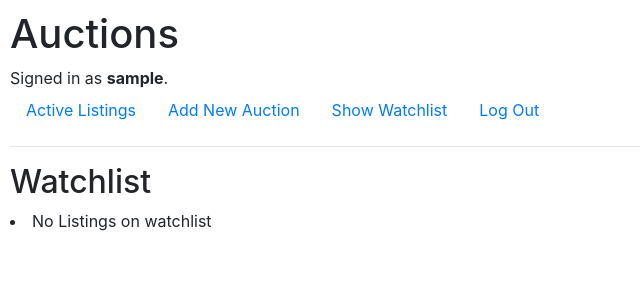
After one commit to marcelkaminski/CS50s-Web-Programming-with-Python-and-JavaScript, a Django app: page /watchlist in a window 1280 px wide. The commit adds this page. Shown: the top 300 px of the page, without its empty margins (0-640 px from the left). Run offline with Django 3.2, Linux system fonts and the light colour scheme; the visitor is signed in with stand-in values (Sample User, id 1); data comes from the database, SQL or seed files in the repository; data that the repository does not hold is empty; some libraries are stand-ins or nearby versions.

Commit message:
Add Watchlist

```diff
--- a/Project 2/auctions/admin.py
+++ b/Project 2/auctions/admin.py
@@ -1,7 +1,8 @@
 from django.contrib import admin
-from .models import User, Category, Auction
+from .models import User, Category, Auction, Watchlist
 
 # Register your models here.
 admin.site.register(User)
 admin.site.register(Category)
 admin.site.register(Auction)
+admin.site.register(Watchlist)
--- a/Project 2/auctions/models.py
+++ b/Project 2/auctions/models.py
@@ -25,3 +25,11 @@ class Auction(models.Model):
 
     def __str__(self):
         return f"{self.owner}/{self.title}"
+
+
+class Watchlist(models.Model):
+    user = models.ForeignKey(User, on_delete=models.CASCADE, related_name="watchlist")
+    auction = models.ForeignKey(Auction, on_delete=models.CASCADE, related_name="listings")
+
+    def __str__(self):
+        return f"{self.user.username} add {self.auction.title} to watchlist"
--- a/Project 2/auctions/templates/auctions/index.html
+++ b/Project 2/auctions/templates/auctions/index.html
@@ -6,7 +6,8 @@
     {% for auction in auctions %}
         <div>
         <img alt="Image" src={{ auction.imageURL }} width=50 height=50>
-        {{ auction.title }} {{ auction.owner }} {{ auction.date }} {{ auction.category }}<br>
+        <a href="{% url 'auction' auction.id %}">{{ auction.title }} </a>
+        {{ auction.owner }} {{ auction.date }} {{ auction.category }}<br>
         {{ auction.description }}
         <div><br><br>
     {% empty %}
--- a/Project 2/auctions/templates/auctions/layout.html
+++ b/Project 2/auctions/templates/auctions/layout.html
@@ -25,6 +25,9 @@
                     <a class="nav-link" href="{% url 'add' %}">Add New Auction</a>
                 </li>
                 <li class="nav-item">
+                    <a class="nav-link" href="{% url 'watchlist' %}">Show Watchlist</a>
+                </li>
+                <li class="nav-item">
                     <a class="nav-link" href="{% url 'logout' %}">Log Out</a>
                 </li>
             {% else %}
--- /dev/null
+++ b/Project 2/auctions/templates/auctions/watchlist.html
@@ -0,0 +1,17 @@
+{% extends "auctions/layout.html" %}
+
+{% block title %}Watchlist{% endblock %}
+
+{% block body %}
+    <h2>Watchlist</h2>
+    {% for auction in auctions %}
+        <div>
+        <img alt="Image" src={{ auction.auction.imageURL }} width=50 height=50>
+        <a href="{% url 'auction' auction.id %}">{{ auction.auction.title }} </a>
+        {{ auction.auction.owner }} {{ auction.auction.date }} {{ auction.auction.category }}<br>
+        {{ auction.auction.description }}
+        <div><br><br>
+    {% empty %}
+        <li>No Listings on watchlist</li>
+    {% endfor %}
+{% endblock %}
--- a/Project 2/auctions/urls.py
+++ b/Project 2/auctions/urls.py
@@ -8,5 +8,6 @@ urlpatterns = [
     path("logout", views.logout_view, name="logout"),
     path("register", views.register, name="register"),
     path("auction/<int:auctionID>", views.auction, name="auction"),
-    path("add", views.add, name="add")
+    path("add", views.add, name="add"),
+    path("watchlist", views.watchlist, name="watchlist")
 ]
--- a/Project 2/auctions/views.py
+++ b/Project 2/auctions/views.py
@@ -5,7 +5,7 @@ from django.shortcuts import render
 from django.urls import reverse
 from django.contrib.auth.decorators import login_required
 
-from .models import User, Auction
+from .models import User, Auction, Watchlist
 from .forms import NewAuctionForm
 
 
@@ -85,3 +85,22 @@ def add(request):
             return HttpResponseRedirect(f"/auction/{auction.id}")
         else:
             return render(request, "auctions/add.html", {"form": form})
+
+@login_required
+def watchlist(request):
+    if request.method == "GET":
+        user = User.objects.get(username=request.user)
+        auctions = user.watchlist.all()
+        return render(request, "auctions/watchlist.html", {"auctions": auctions})
+    elif request.method == "POST":
+        user = User.objects.get(username=request.user)
+        auctionID = request.POST.get("button")
+        auction = Auction.objects.get(id=auctionID)
+        if not user.watchlist.filter(auction=auction):
+            watchlist = Watchlist()
+            watchlist.user = user
+            watchlist.auction = auction
+            watchlist.save()
+        else:
+            user.watchlist.filter(auction=auction).delete()
+        return HttpResponseRedirect(f"/auction/{auctionID}")
```
Also changed, not shown: Project 2/auctions/templates/auctions/auction.html (+6 -1 lines), Project 2/auctions/migrations/0004_watchlist.py (added).
